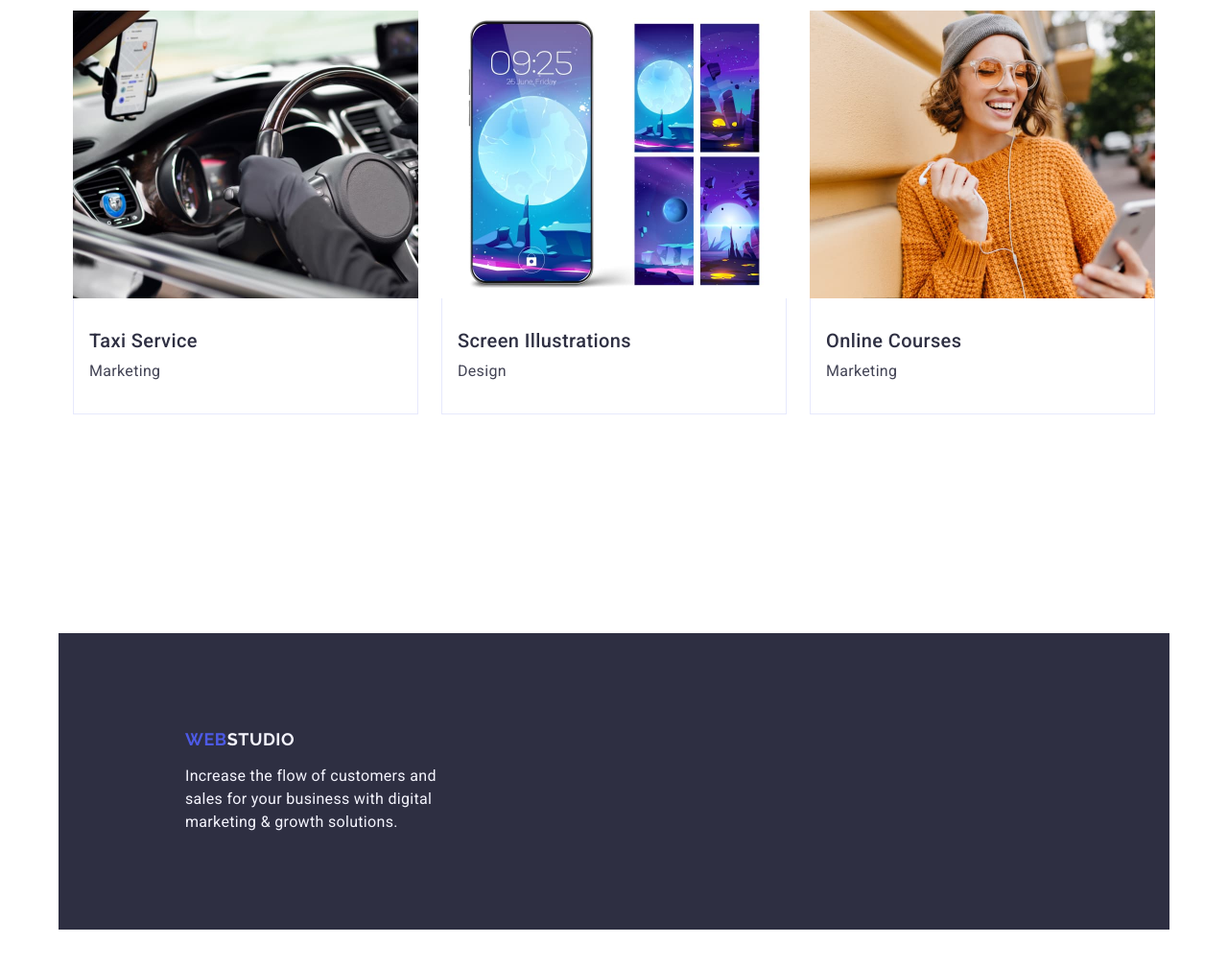
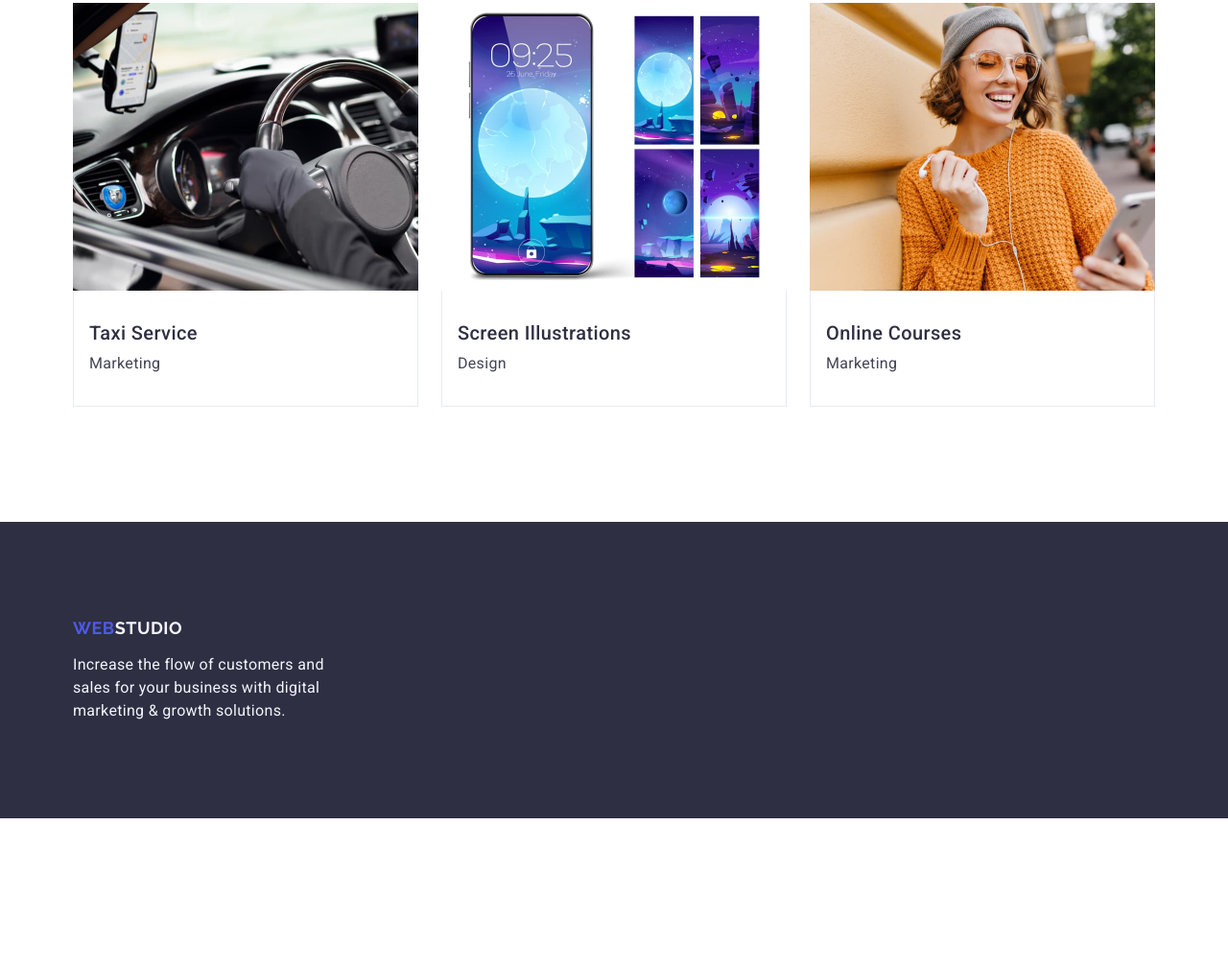
Before and after one commit to joshua1312/goit-markup-hw-03, a plain HTML site: page index.html in a window 1280 px wide. Shown: the part 2471-3479 px from the top of the page at 96% size. After the commit the page ends 3324 px from the top, so only its background shows below. Drawn offline with nearby package versions, Linux system fonts and the light colour scheme.

Commit message:
correcting

```diff
--- a/css/styles.css
+++ b/css/styles.css
@@ -145,7 +145,6 @@ a {
 .first-section {
     padding: 188px 0;
     background-color: #2e2f42;
-
 }
 
 .part-second {
@@ -187,16 +186,6 @@ a {
     padding: 32px 16px;
     border: 1px solid #e7e9fc;
     border-top: none;
-    margin-bottom: 8px;
-}
-
-.texting-colors {
-    color: #f4f4fd;
-    background-color: #2e2f42;
-    padding-left: 132px;
-    padding-top: 100px;
-    padding-bottom: 100px;
-    padding-right: 750px;
 }
 
 .page-header {
@@ -255,6 +244,7 @@ a {
 
 .texting-footer {
     padding: 100px 0;
+    background-color: #2e2f42;
 }
 
 .texting {
@@ -287,4 +277,6 @@ a {
 
 .main-text-footer {
     letter-spacing: 0.02em;
+    max-width: 264px;
+    color: #f4f4fd;
 }
--- a/index.html
+++ b/index.html
@@ -165,7 +165,7 @@
     </main>
 
     <footer class="texting-footer">
-        <div class="container texting-colors">
+        <div class="container">
             <a href="./index.html" class="logo-footer">
         WEB<span class="end-logo-footer">Studio</span></a
       >
```
